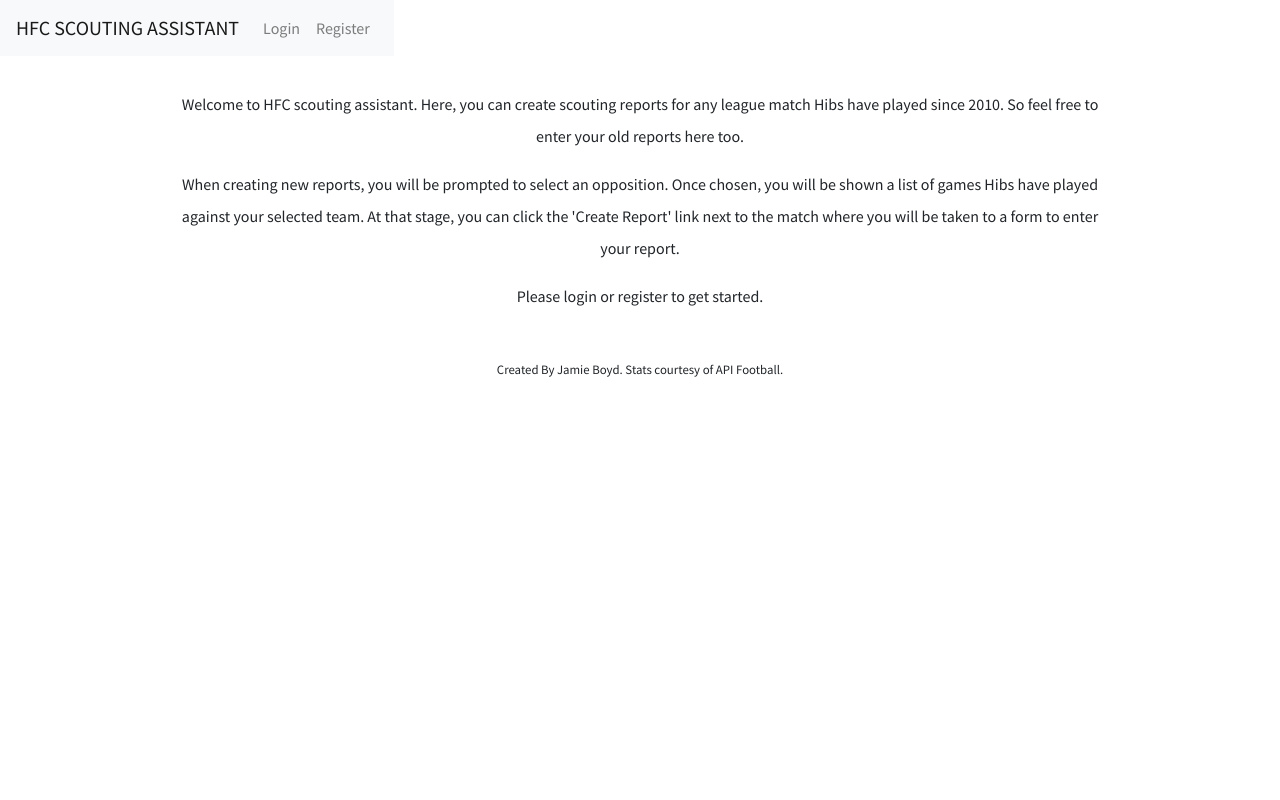
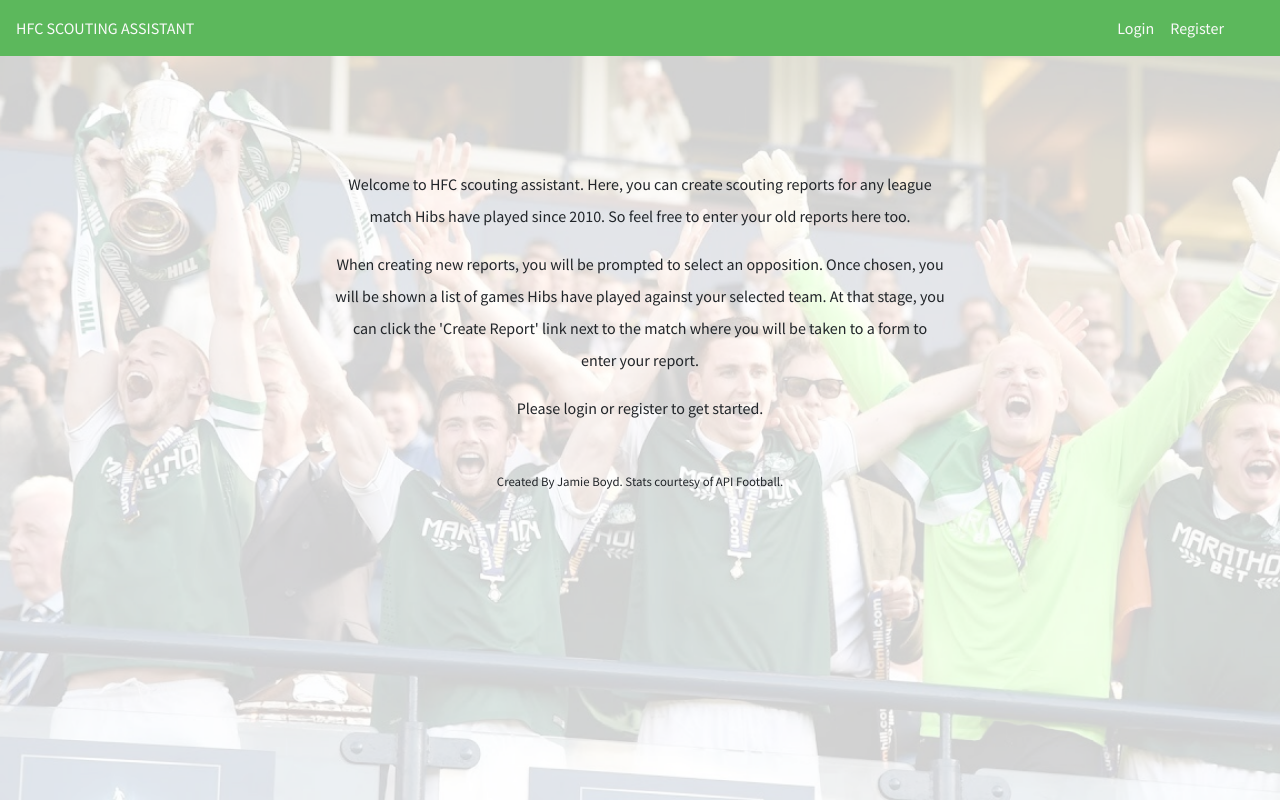
Before and after one commit to jboyd8/milestone-project-3, a Flask app: page / in a window 1280 px wide. Run offline with Flask 2, Linux system fonts and the light colour scheme; some libraries are stand-ins or nearby versions.

Commit message:
feat: added variosu styles, bckgrnd img and header colors

```diff
--- a/static/css/style.css
+++ b/static/css/style.css
@@ -3,23 +3,44 @@
 html, body {
     height: 100%;
     font-family: 'Source Sans Pro', sans-serif;
+    background-image: url("../../static/img/hibs.png");
+    background-position: center;
+    background-repeat: repeat-y;
+    background-size: cover;
 }
 
 .navigation-bar {
     height: 20%;
+    width: 100%;
     display: flex;
     justify-content: center;
     align-items: center;
     margin-bottom: 2em;
+    background-color: #5cb85c;
+    color: #fafafa;
 }
 
 .title-link {
     text-decoration: none;
-    color: black;
+    color: #fafafa;
 }
+
 .title-link:hover {
     text-decoration: none;
-    color: black;
+    color: #fafafa;
+}
+
+.nav-links {
+    justify-content: flex-end;
+}
+
+.navbar-nav {
+    margin-left: 2em;
+    margin-right: 2em;
+}
+
+.navbar-nav a {
+    color: #fafafa;
 }
 
 .current_user {
@@ -54,6 +75,13 @@ button a:hover {
 .index-container {
     width: 75%;
     line-height: 2em;
+}
+
+@media (min-width: 768px) {
+    .index-container {
+        width: 50%;
+        margin-top: 5em;
+    }
 }
 
 /*Login/Register Page*/
--- a/templates/base.html
+++ b/templates/base.html
@@ -16,14 +16,14 @@
 <body>
 <header class="container-fluid" id="header">
     <div class="row">
-        <nav class="navbar navbar-expand-lg navbar-light bg-light navigation-bar">
-            <a class="navbar-brand title-link" href="{{ url_for('index') }}">HFC SCOUTING ASSISTANT</a>
+        <nav class="navbar navbar-expand-lg navigation-bar">
+            <a class="title-link" href="{{ url_for('index') }}">HFC SCOUTING ASSISTANT</a>
             <button class="navbar-toggler" type="button" data-toggle="collapse" data-target="#navbarNavAltMarkup"
                     aria-controls="navbarNavAltMarkup" aria-expanded="false" aria-label="Toggle navigation">
                 <span class="navbar-toggler-icon"></span>
             </button>
             {% if logged_in %}
-                <div class="collapse navbar-collapse" id="navbarNavAltMarkup">
+                <div class="collapse navbar-collapse nav-links" id="navbarNavAltMarkup">
                     <div class="navbar-nav">
                         <a class="nav-item nav-link active" href="{{ url_for('user_reports') }}">My Reports<span
                                 class="sr-only">(current)</span></a>
@@ -31,7 +31,7 @@
                     </div>
                 </div>
             {% else %}
-                <div class="collapse navbar-collapse" id="navbarNavAltMarkup">
+                <div class="collapse navbar-collapse nav-links" id="navbarNavAltMarkup">
                     <div class="navbar-nav">
                         <a class="nav-item nav-link" href="{{ url_for('login_page') }}">Login</a>
                         <a class="nav-item nav-link" href="{{ url_for('register_page') }}">Register</a>
```
